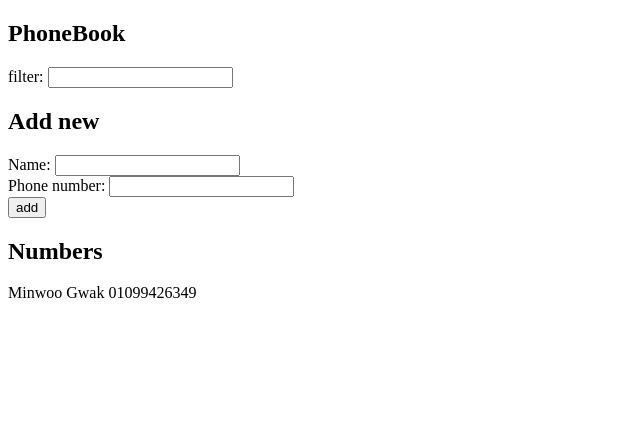
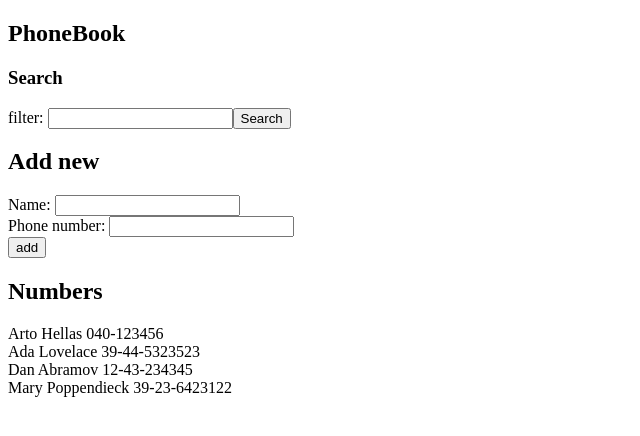
Before and after one commit to minwoogwak99/FSO-submission, a React (Create React App) app in the folder Part2/part2/: page / in a window 1280 px wide. Shown: the top 436 px of the page, without its empty margins (0-640 px from the left). Built offline with nearby package versions, Linux system fonts and the light colour scheme.

Commit message:
completed till exercise 2.9

```diff
--- a/Part2/part2/src/App.js
+++ b/Part2/part2/src/App.js
@@ -2,11 +2,17 @@ import {useState} from 'react'
 
 function App() {
   const [person, setPerson] = useState([
-    {name: 'Minwoo Gwak', number: '01099426349'}
+    { name: 'Arto Hellas', number: '040-123456', id: 1 },
+    { name: 'Ada Lovelace', number: '39-44-5323523', id: 2 },
+    { name: 'Dan Abramov', number: '12-43-234345', id: 3 },
+    { name: 'Mary Poppendieck', number: '39-23-6423122', id: 4 }
   ])
   const [newName, setNewName] = useState('')
   const [newNumber, setNewNumber] = useState('')
   const [filterValue, setFilterValue] = useState('')
+  const [filterList, setFilterList] = useState([])
+
+
 
   const addPerson = (e) => {
     e.preventDefault()
@@ -17,7 +23,7 @@ function App() {
     if ((newName.length === 0) || (newNumber.length === 0)) {
       alert('please fill in the blanks')
       console.log(nameArr)
-    } else if ((nameArr.includes(newName) !== true) || (numberArr.includes(newNumber) !== true)) {
+    } else if ((nameArr.includes(newName) !== true) && (numberArr.includes(newNumber) !== true)) {
       const newPerson = {
         name: newName,
         number: newNumber
@@ -31,9 +37,12 @@ function App() {
     }
   }
 
+
   const filterInfo = (e) => {
     e.preventDefault()
-    console.log(e.target)
+    setFilterList(person.filter(person => (person.name.toLowerCase().includes(filterValue.toLowerCase()))
+                                          || person.number.replace(/-/g, '').includes(filterValue) ))
+
   }
 
 
@@ -49,7 +58,13 @@ function App() {
   }
 
   const handleFilterValue = (e) => {
+    console.log(e.target.value)
     setFilterValue(e.target.value)
+    if (e.target.value.length === 0) {
+      setFilterList([])
+    }
+
+    console.log(filterList)
   }
 
 
@@ -58,11 +73,14 @@ function App() {
   return (
     <div>
       <h2>PhoneBook</h2>
+      <h3>Search</h3>
       <div>
         <form onSubmit={filterInfo}>
           <div>
             filter: <input type='text' value={filterValue} onChange={handleFilterValue}/>
+            <button type='submit'>Search</button>
           </div>
+
         </form>
       </div>
 
@@ -85,7 +103,9 @@ function App() {
 
       <h2>Numbers</h2>
       <div>
-        {person.map(person => <DisplayPersonName key={person.name} person={person}/>)}
+        {filterList.length > 0 ? filterList.map(person => <DisplayPersonName key={person.name} person={person}/>)
+                                : person.map(person => <DisplayPersonName key={person.name} person={person}/>)
+        }
       </div>
 
     </div>
```
